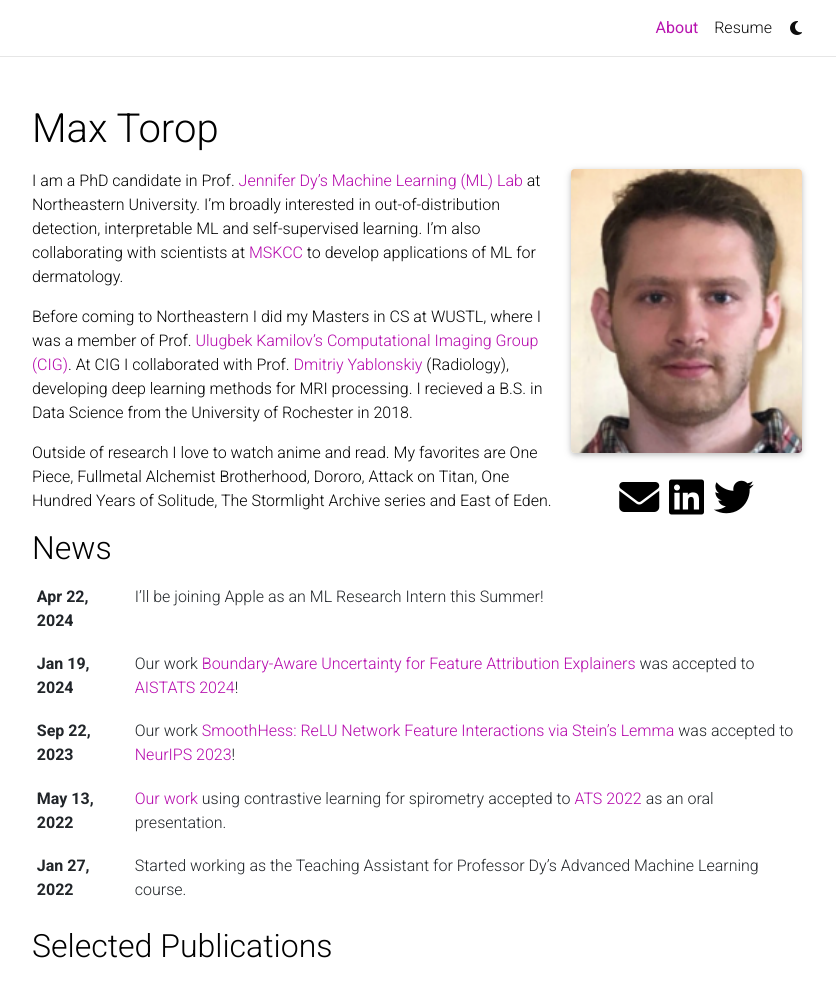
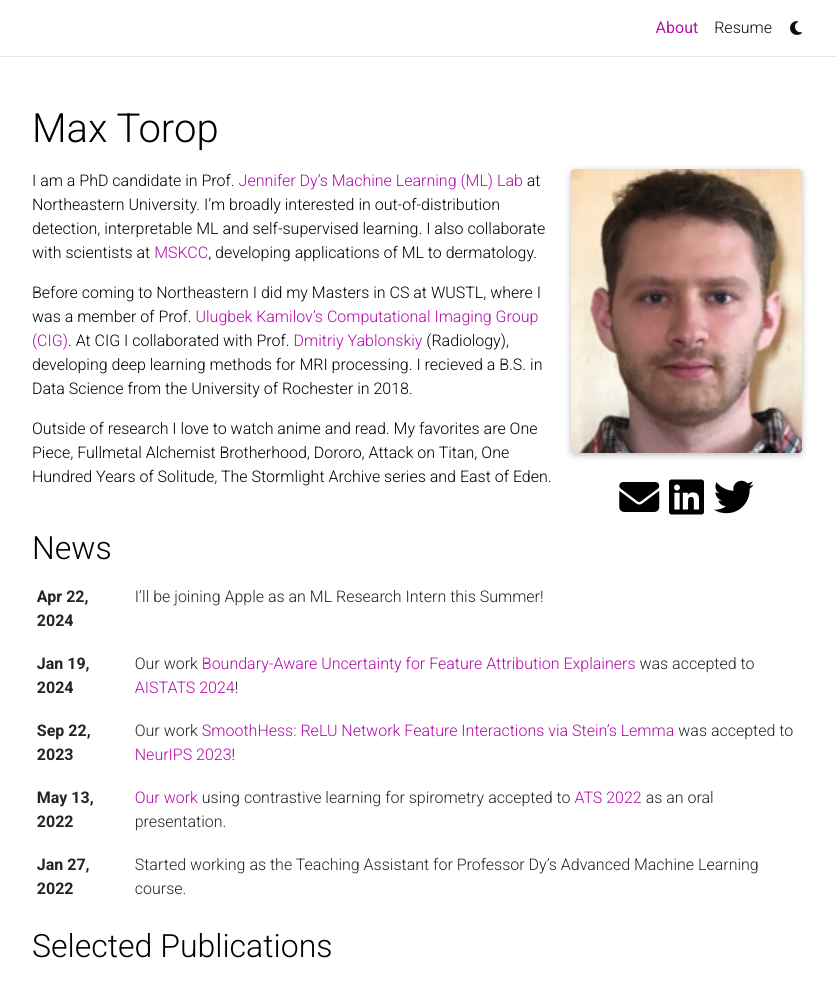
Before and after one commit to MaxTorop/MaxTorop.github.io, a Jekyll site: the page built from _pages/about.md, in a window 1280 px wide and 1168 px high, cut to the strip 0-993 px from the top of the window. Shown: the whole strip, without its empty margins (223-1059 px from the left). Built offline with Jekyll 4.4.1, drawn with Linux system fonts in a browser that asks for light colours; full-size pictures stand in for the smaller copies a plugin makes; comment, search, counter and statistics services are not loaded; a style sheet for code colours, icons or effects is not loaded; some of the changed lines change nothing that is shown.

Commit message:
Update about.md

```diff
--- a/_pages/about.md
+++ b/_pages/about.md
@@ -17,8 +17,11 @@
 ---
 
 
-I am a PhD candidate in Prof. [Jennifer Dy's Machine Learning (ML) Lab](https://mllabneu.github.io/) at Northeastern University. I'm broadly interested in out-of-distribution detection, interpretable ML and self-supervised learning. I'm also collaborating with scientists at [MSKCC](https://www.mskcc.org) to develop applications of ML for dermatology.
+I am a PhD candidate in Prof. [Jennifer Dy's Machine Learning (ML) Lab](https://mllabneu.github.io/) at Northeastern University. I'm broadly interested in out-of-distribution detection, interpretable ML and self-supervised learning. I also collaborate with scientists at [MSKCC](https://www.mskcc.org), developing applications of ML to dermatology.
 
+<!--
+I'm also collaborating with scientists at [MSKCC](https://www.mskcc.org) to develop applications of ML for dermatology.
+-->
 Before coming to Northeastern I did my Masters in CS at WUSTL, where I was a member of Prof. [Ulugbek Kamilov's](https://engineering.wustl.edu/faculty/Ulugbek-Kamilov.html) [Computational Imaging Group (CIG)](https://cigroup.wustl.edu/). At CIG I collaborated with Prof. [Dmitriy Yablonskiy](https://www.mir.wustl.edu/employees/dmitriy-yablonskiy/) (Radiology), developing deep learning methods for MRI processing. I recieved a B.S. in Data Science from the University of Rochester in 2018.
 
 Outside of research I love to watch anime and read. My favorites are One Piece, Fullmetal Alchemist Brotherhood, Dororo, Attack on Titan, One Hundred Years of Solitude, The Stormlight Archive series and East of Eden.
```
